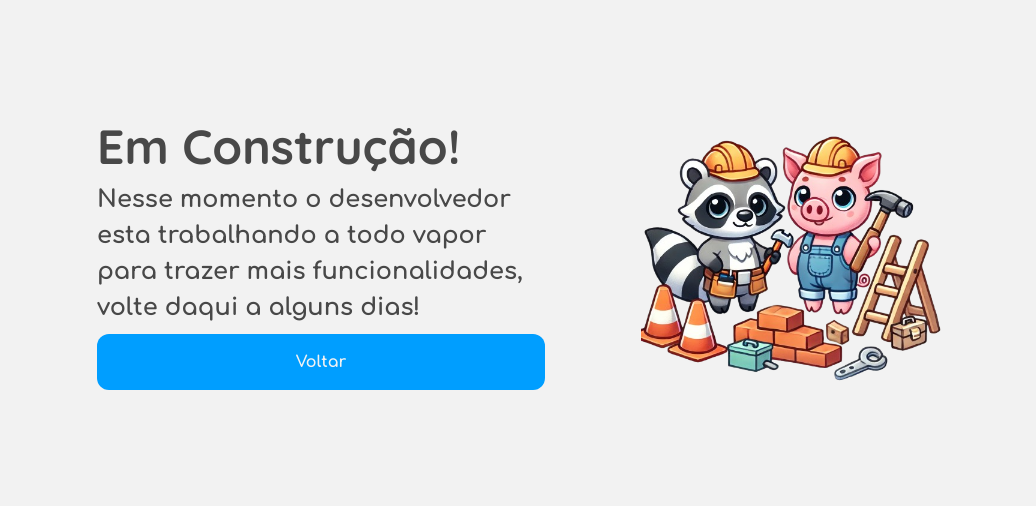
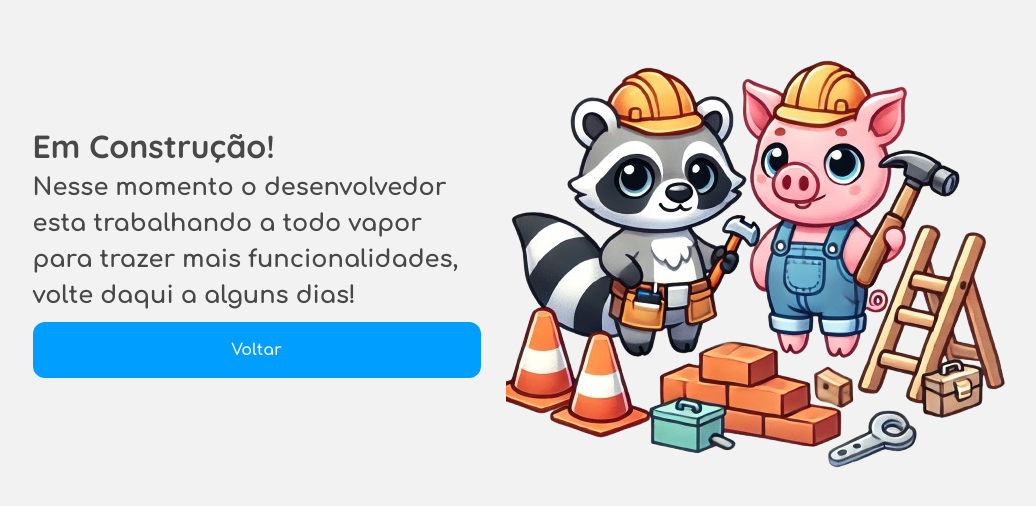
Before and after one commit to Eliharison/eternizze, a Next.js app: page /construction in a window 1280 px wide. Shown: the part 150-656 px from the top of the page, without its empty margins (121-1157 px from the left). Built offline with nearby package versions, Linux system fonts and the light colour scheme.

Commit message:
hot-fix: css-warnings

```diff
--- a/app/construction/page.tsx
+++ b/app/construction/page.tsx
@@ -4,9 +4,9 @@ import Link from 'next/link';
 
 export default function Construction() {
   return (
-    <div className="h-[100dvh] flex items-center justify-center gap-24">
-      <div className='w-[35vw]'>
-        <h1 className={`${quicksand.className}`}>Em Construção!</h1>
+    <div className="h-[100dvh] flex flex-col-reverse md:flex-row items-center justify-center gap-[25px] md:gap-[24]">
+      <div className='w-[75vw] md:w-[35vw]'>
+        <h1 className={`${quicksand.className} text-2xl`}>Em Construção!</h1>
         <h4>Nesse momento o desenvolvedor esta trabalhando a todo vapor para trazer mais funcionalidades, volte daqui a alguns dias!</h4>
         <Link href='/' className='flex bg-blue-400 text-white mt-2 p-4 rounded-xl justify-center items-center'>Voltar</Link>
       </div>
@@ -14,6 +14,7 @@ export default function Construction() {
         src="/construcao.png"
         width={300}
         height={300}
+        className='w-[60vw] md:h-auto md:w-auto'
         alt="Em Construção!"
       />
     </div>
--- a/app/page.tsx
+++ b/app/page.tsx
@@ -6,7 +6,7 @@ export default function Home() {
   return (
     <>
       <Header />
-      <div className='p-5 xl:p-0' >
+      <div className='px-5 pb-5 xl:p-0' >
         <Banner
           src="/banner.png"
           title="Dedicatória ao meu Amor"
--- a/app/ui/cards.tsx
+++ b/app/ui/cards.tsx
@@ -10,7 +10,7 @@ interface CardProps {
 
 export function Card({ title, subtitle, link }: CardProps) {
   return (
-    <div className=" xl:w-[320px] h-[215px] p-[21px] bg-white rounded-[25px] shadow-custom transition-transform duration-300 hover:scale-105">
+    <div className="xl:w-[320px] h-[215px] p-[21px] bg-white rounded-[25px] shadow-custom transition-transform duration-300 hover:scale-105">
       <a href={link}>
         <h5
           className={`mb-2 ${quicksand.className} tracking-tight text-black text-lg sm:text-xl`}
```
